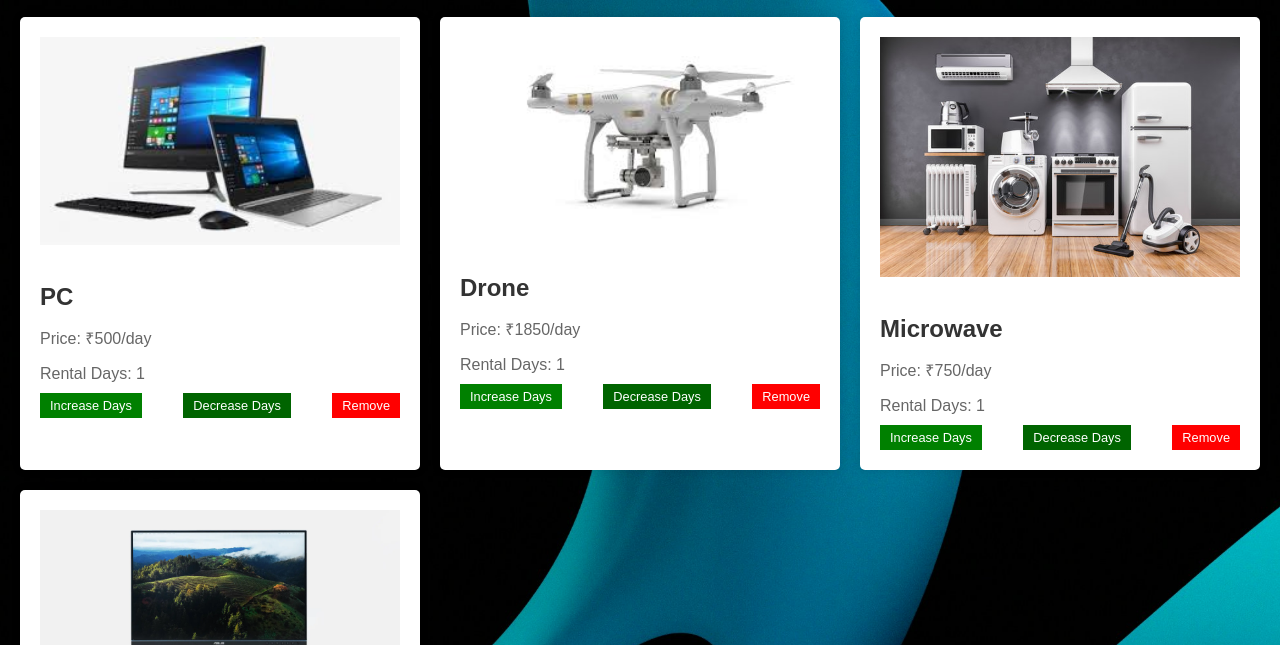
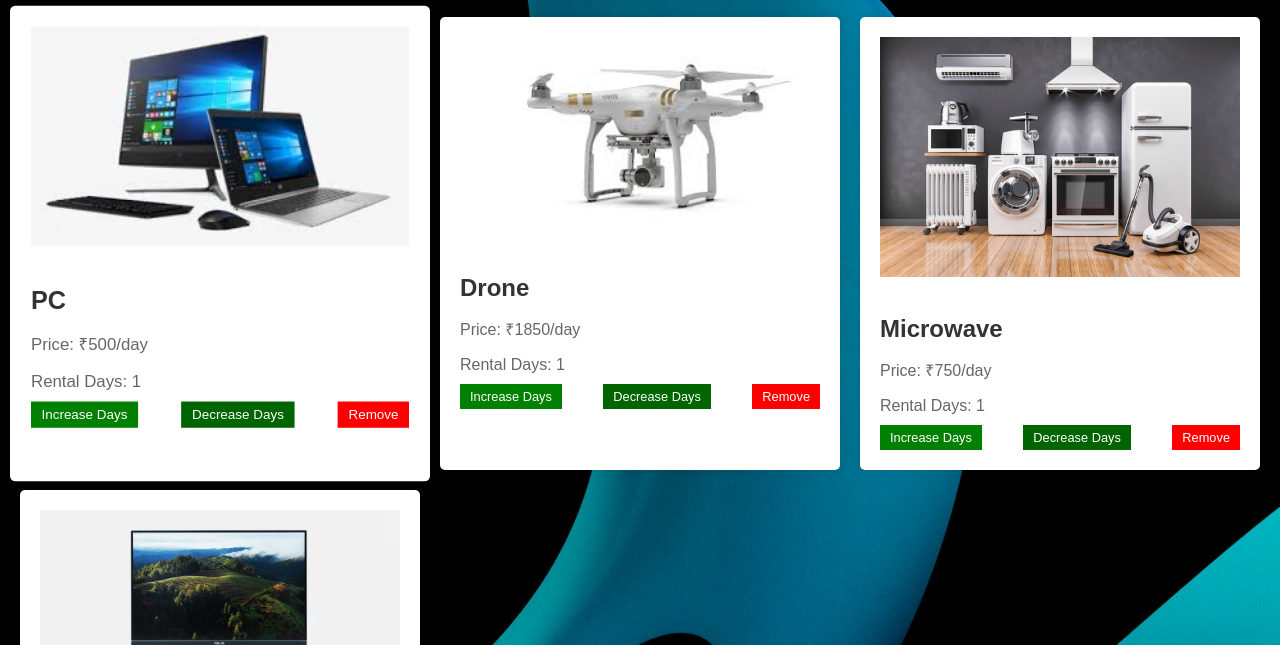
Before and after one commit to waqar074/gadget, a plain HTML site: page cart.html in a window 1280 px wide. In both pictures the pointer is over the element 220 px from the left and 398 px from the top of the page. Shown: the part 155-800 px from the top of the page. Drawn offline with Linux system fonts and the light colour scheme.

Commit message:
Update cart.html

```diff
--- a/cart.html
+++ b/cart.html
@@ -75,6 +75,10 @@
             grid-template-columns: repeat(auto-fit, minmax(300px, 1fr));
             gap: 20px;
             margin-bottom: 20px;
+        }
+
+        .cart-item:hover {
+            transform: scale(1.05);
         }
 
         .cart-item {
```
